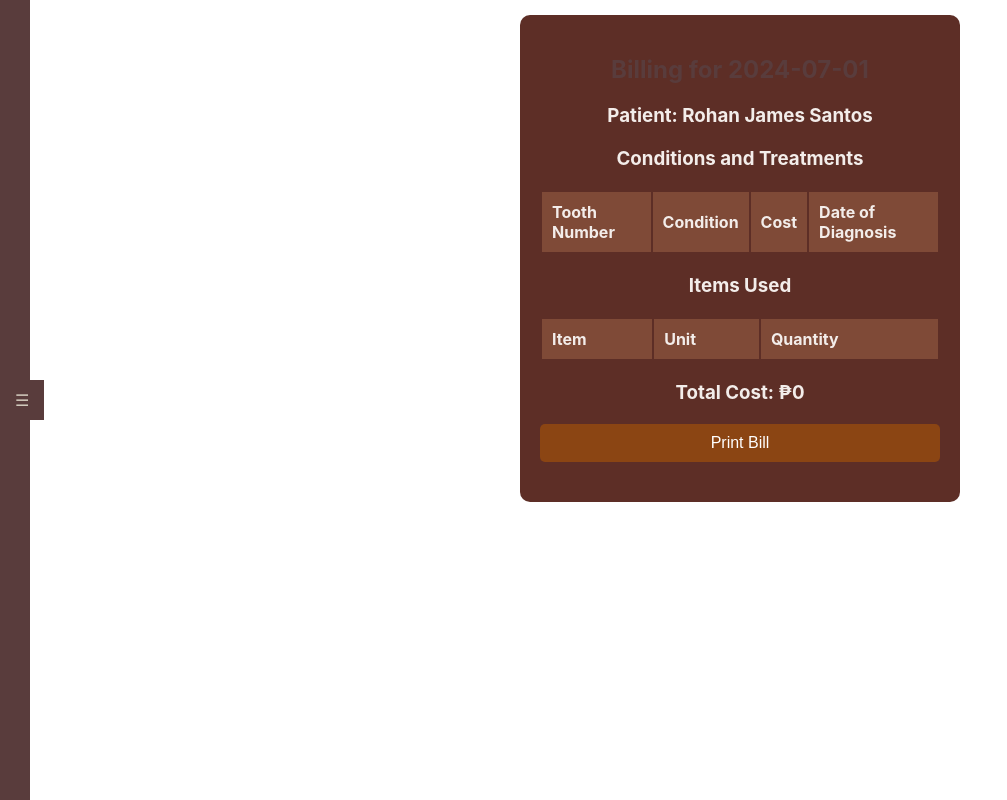
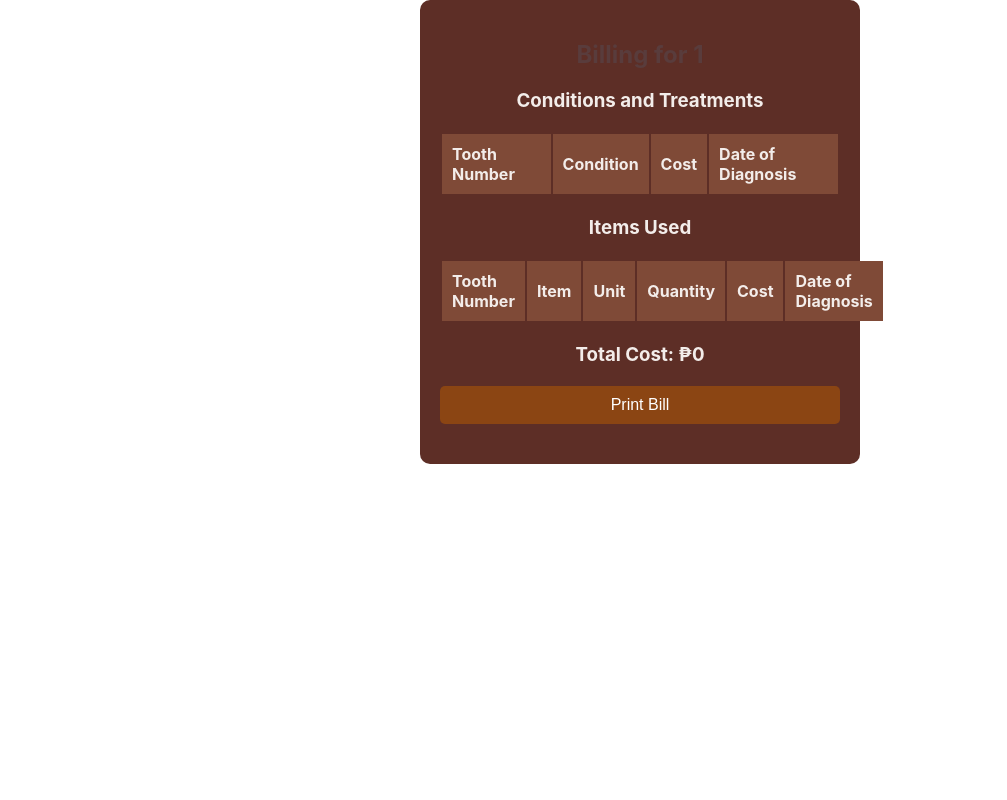
Before and after one commit to PLAWD/Dental-Management-System-for-Dr.-Lorena-L.-Timola-Dental-Clinic, a Flask app: page /generate_billing/1 in a window 1280 px wide. Shown: the whole page, without its empty margins (0-1007 px from the left). Run offline with Flask 3, Linux system fonts and the light colour scheme; data comes from the database, SQL or seed files in the repository; both versions use the stored data as it was after the commit; data that the repository does not hold is empty.

Commit message:
new update dropped
idk i forgor what happened in school

```diff
--- a/app.py
+++ b/app.py
@@ -862,14 +862,14 @@ def save_diagnosis():
         cur = conn.cursor()
 
         # Check if the patient already has a diagnosis entry
-        query = "SELECT diag_id FROM diagnosis WHERE patient_id = ?"
+        query = "SELECT diagnosis_id FROM  WHERE patient_id = ?"
         cur.execute(query, (data['patient_id'],))
         result = cur.fetchone()
 
         if result:
             # Update existing diagnosis record
             query = """
-                UPDATE diagnosis
+                UPDATE diagnoses
                 SET gingivitis = ?, early_periodontitis = ?, moderate_periodontitis = ?, advanced_periodontitis = ?,
                     occlusion = ?, orthodontic = ?, stayplate = ?, appliance_others = ?, clenching = ?, clicking = ?,
                     trismus = ?, muscle_spasm = ?, panoramic = ?, cephalometric = ?, periapical_no = ?, occlusal_no = ?
@@ -886,7 +886,7 @@ def save_diagnosis():
         else:
             # Insert new diagnosis record
             query = """
-                INSERT INTO diagnosis (
+                INSERT INTO diagnoses (
                     patient_id, gingivitis, early_periodontitis, moderate_periodontitis, advanced_periodontitis,
                     occlusion, orthodontic, stayplate, appliance_others, clenching, clicking, trismus, muscle_spasm,
                     panoramic, cephalometric, periapical_no, occlusal_no
@@ -916,6 +916,7 @@ def save_diagnosis():
         cur.close()
         conn.close()
 
+
 @app.route('/update_patient', methods=['POST'])
 def update_patient():
     data = request.get_json()
@@ -989,9 +990,14 @@ def intraoral_exams(patient_id):
     patient['age'] = age
 
     intraoral_exams = conn.execute('SELECT * FROM intraoral_exams WHERE patient_id = ?', (patient_id,)).fetchall()
-    conn.close()
-    log_activity(f'Viewed intraoral exams for patient ID {patient_id}')
-    return render_template('intraoral_exam.html', patient=patient, intraoral_exams=intraoral_exams)
+
+    # Fetch items from the Item table
+    items = conn.execute('SELECT item_id, item_name FROM Item').fetchall()
+    items = [dict(item) for item in items] if items else []
+
+    conn.close()
+    return render_template('intraoral_exam.html', patient=patient, intraoral_exams=intraoral_exams, items=items)
+
 
 @app.route('/logout')
 def logout():
@@ -1521,6 +1527,31 @@ def appointment_records():
                            dentists=dentists,
                            statuses=statuses)
 
+@app.route('/submit_item', methods=['POST'])
+def submit_item():
+    try:
+        data = request.get_json()
+        item_id = data.get('item_id')
+        quantity = data.get('quantity')
+        patient_id = data.get('patient_id')
+
+        conn = get_db_connection()
+        cursor = conn.cursor()
+
+        # Insert into items_used table
+        cursor.execute('''
+            INSERT INTO items_used (patient_id, quantity, item_id)
+            VALUES (?, ?, ?)
+        ''', (patient_id, quantity, item_id))
+
+        conn.commit()
+        conn.close()
+
+        return jsonify({'success': True}), 200
+    except Exception as e:
+        return jsonify({'success': False, 'error': str(e)}), 400
+
+
 @app.route('/submit_appointment', methods=['POST'])
 def submit_appointment():
     data = request.json  # Ensure JSON data is used
@@ -1768,22 +1799,33 @@ def verify_otp_for_password_reset():
     return render_template('verify_otp.html')
 
 
-@app.route('/generate_billing/<int:patient_id>')
+@app.route('/generate_billing/<int:patient_id>', methods=['GET'])
 def generate_billing(patient_id):
     conn = get_db_connection()
-    patient = conn.execute('SELECT * FROM patients WHERE patient_id = ?', (patient_id,)).fetchone()
-    diagnoses = conn.execute('SELECT * FROM diagnosis WHERE patient_id = ?', (patient_id,)).fetchall()
-    items_used = conn.execute('SELECT * FROM items_used WHERE patient_id = ?', (patient_id,)).fetchall()
-
-    total_cost = sum([diagnosis['cost'] for diagnosis in diagnoses]) + sum([item['cost'] for item in items_used])
-
-    billing = {
-        'date_of_billing': date.today().strftime('%Y-%m-%d'),
-        'total_cost': total_cost
-    }
-
-    conn.close()
-    return render_template('billing.html', patient=patient, diagnosis=diagnoses, items_used=items_used, billing=billing)
+    cursor = conn.cursor()
+
+    # Fetch diagnoses and calculate total cost
+    cursor.execute('''
+        SELECT tooth_number, condition_code, cost, date_of_diagnosis
+        FROM conditions
+        WHERE patient_id = ?
+    ''', (patient_id,))
+    diagnoses = cursor.fetchall()
+
+    # Fetch items used and their costs
+    cursor.execute('''
+        SELECT iu.tooth_number, i.item_name, i.unit, iu.quantity, i.cost, iu.date_of_diagnosis
+        FROM items_used iu
+        JOIN Items i ON iu.item_id = i.item_id
+        WHERE iu.patient_id = ?
+    ''', (patient_id,))
+    items_used = cursor.fetchall()
+
+    total_cost = sum([diagnosis['cost'] for diagnosis in diagnoses]) + sum([item['cost'] * item['quantity'] for item in items_used])
+
+    conn.close()
+
+    return render_template('billing.html', patient_id=patient_id, diagnoses=diagnoses, items_used=items_used, total_cost=total_cost)
 
 @app.route('/conditions', methods=['POST'])
 def add_condition():
--- a/templates/billing.html
+++ b/templates/billing.html
@@ -6,7 +6,6 @@
     <title>Billing</title>
     <link rel="stylesheet" href="{{ url_for('static', filename='styles.css') }}">
     <style>
-        /* Add custom styles for the billing page */
         .billing-container {
             background-color: #5D2E26;
             color: #f3edea;
@@ -17,8 +16,7 @@
             text-align: center;
         }
 
-        .billing-container h2,
-        .billing-container h3 {
+        .billing-container h2, .billing-container h3 {
             margin-bottom: 20px;
         }
 
@@ -27,8 +25,7 @@
             margin-bottom: 20px;
         }
 
-        .billing-container table th,
-        .billing-container table td {
+        .billing-container table th, .billing-container table td {
             padding: 10px;
             text-align: left;
         }
@@ -39,25 +36,6 @@
 
         .billing-container table td {
             background-color: #a96b58;
-        }
-
-        .billing-container .form-group {
-            margin-bottom: 15px;
-            text-align: left;
-        }
-
-        .billing-container .form-group label {
-            display: block;
-            margin-bottom: 5px;
-        }
-
-        .billing-container .form-group input,
-        .billing-container .form-group select {
-            width: 100%;
-            padding: 8px;
-            margin-top: 5px;
-            border: 1px solid #ccc;
-            border-radius: 5px;
         }
 
         .billing-container button {
@@ -76,36 +54,8 @@
     </style>
 </head>
 <body>
-    <div class="sidebar-tab" id="sidebarTab">☰</div>
-    <div id="sidebar" class="sidebar">
-        <ul>
-            <li><a href="{{ url_for('dashboard') }}">Dashboard</a></li>
-            <li><a href="{{ url_for('profile') }}">Profile</a></li>
-            <li><a href="{{ url_for('users') }}">Users</a></li>
-            <li><a href="{{ url_for('treatments') }}">Treatment</a></li>
-            <li class="dropdown">
-                <a href="#">Records</a>
-                <div class="dropdown-content">
-                    <a href="{{ url_for('patients') }}">Patient Records</a>
-                    <a href="{{ url_for('appointment_records') }}">Appointment Records</a>
-                    <a href="{{ url_for('treatment_records') }}">Treatment Records</a>
-                </div>
-            </li>
-            <li><a href="{{ url_for('maintenance') }}">Maintenance</a></li>
-            <li><a href="{{ url_for('inventory') }}">Inventory</a></li>
-            {% if patient is defined %}
-            <li><a href="{{ url_for('generate_billing', patient_id=patient['patient_id']) }}">Billing and Payments</a></li>
-            {% endif %}
-            <br><br><br><br><br><br>
-            <li><a href="{{ url_for('help') }}">Help</a></li>
-            <li><a href="{{ url_for('about') }}">About</a></li>
-            <li><a href="{{ url_for('logout') }}">Logout</a></li>
-        </ul>
-    </div>
-    <div class="main-content">
     <div class="billing-container">
-            <h2>Billing for {{ billing['date_of_billing'] }}</h2>
-            <h3>Patient: {{ patient['first_name'] }} {{ patient['last_name'] }}</h3>
+        <h2>Billing for {{ patient_id }}</h2>
 
         <h3>Conditions and Treatments</h3>
         <table>
@@ -118,10 +68,10 @@
                 </tr>
             </thead>
             <tbody>
-                    {% for diagnosis in diagnosis %}
+                {% for diagnosis in diagnoses %}
                 <tr>
                     <td>{{ diagnosis['tooth_number'] }}</td>
-                        <td>{{ diagnosis['condition'] }}</td>
+                    <td>{{ diagnosis['condition_code'] }}</td>
                     <td>₱{{ diagnosis['cost'] }}</td>
                     <td>{{ diagnosis['date_of_diagnosis'] }}</td>
                 </tr>
@@ -133,67 +83,38 @@
         <table>
             <thead>
                 <tr>
+                    <th>Tooth Number</th>
                     <th>Item</th>
                     <th>Unit</th>
                     <th>Quantity</th>
+                    <th>Cost</th>
+                    <th>Date of Diagnosis</th>
                 </tr>
             </thead>
             <tbody>
                 {% for item in items_used %}
                 <tr>
+                    <td>{{ item['tooth_number'] }}</td>
                     <td>{{ item['item_name'] }}</td>
                     <td>{{ item['unit'] }}</td>
                     <td>{{ item['quantity'] }}</td>
+                    <td>₱{{ item['cost'] * item['quantity'] }}</td>
+                    <td>{{ item['date_of_diagnosis'] }}</td>
                 </tr>
                 {% endfor %}
             </tbody>
         </table>
 
-            <h3>Total Cost: ₱{{ billing['total_cost'] }}</h3>
+        <h3>Total Cost: ₱{{ total_cost }}</h3>
 
         <button id="printBillButton">Print Bill</button>
-        </div>
     </div>
 
     <script>
         document.addEventListener('DOMContentLoaded', function () {
-            const sidebar = document.getElementById('sidebar');
-            const sidebarTab = document.getElementById('sidebarTab');
-            const mainContent = document.querySelector('.main-content');
-
-            sidebarTab.addEventListener('click', function () {
-                sidebar.classList.toggle('show');
-                mainContent.classList.toggle('shifted');
-                sidebarTab.style.display = 'none';
-            });
-
-            document.addEventListener('click', function (event) {
-                if (!sidebar.contains(event.target) && !sidebarTab.contains(event.target)) {
-                    sidebar.classList.remove('show');
-                    mainContent.classList.remove('shifted');
-                    sidebarTab.style.display = 'block';
-                }
-            });
-
-            const dropdowns = document.querySelectorAll('.dropdown');
-            dropdowns.forEach(dropdown => {
-                const btn = dropdown.querySelector('a');
-                const content = dropdown.querySelector('.dropdown-content');
-
-                btn.addEventListener('click', function (event) {
-                    event.preventDefault();
-                    content.classList.toggle('show');
-                });
-
-                document.addEventListener('click', function () {
-                    content.classList.remove('show');
-                });
-            });
-
             const printBillButton = document.getElementById('printBillButton');
             printBillButton.addEventListener('click', function () {
                 window.print();
-                window.location.href = "{{ url_for('payments', total_cost=billing['total_cost']) }}";
             });
         });
     </script>
```
Also changed, not shown: templates/intraoral_exam.html (+61 -44 lines), instance/DMSDB.db, 2 other files. Lines whose indentation alone changed are shown as unchanged.
